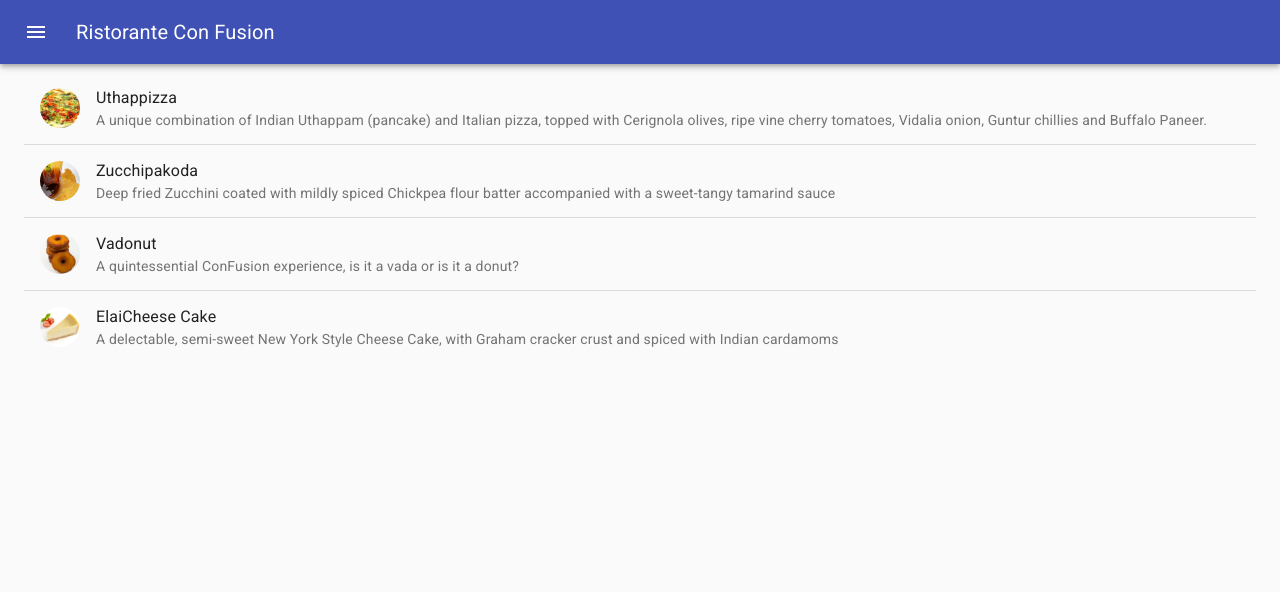
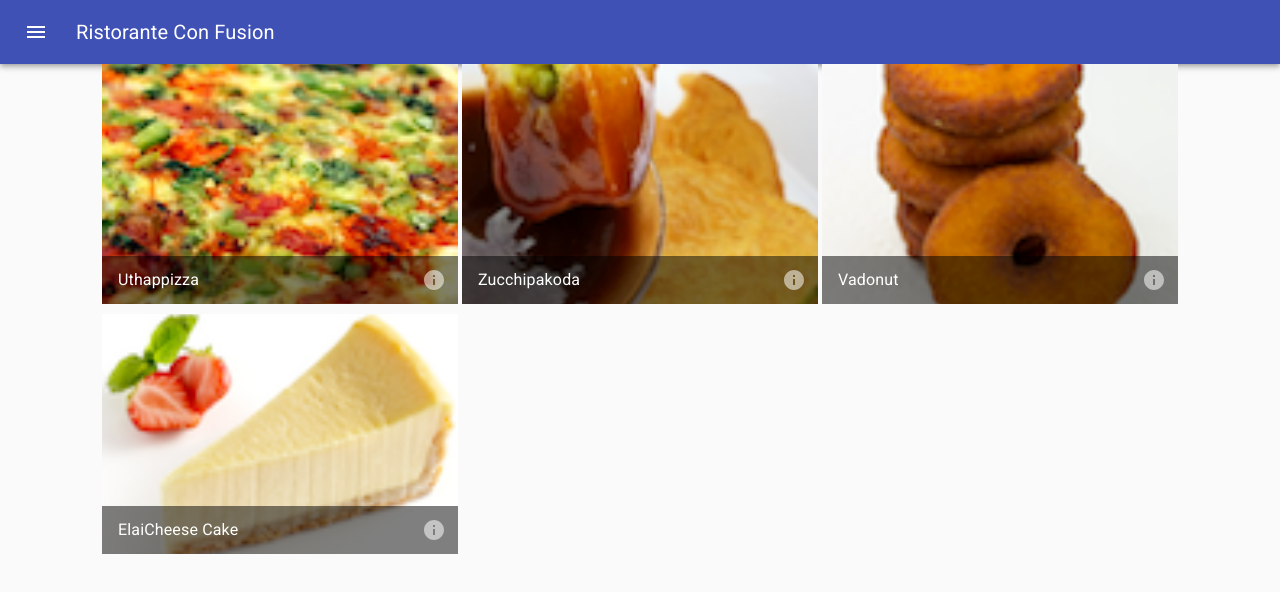
Before and after one commit to jmuppala/confusion-react-16.3.1, a React (Create React App) app: page / in a window 1280 px wide. Shown: the top 592 px of the page. Built offline with nearby package versions, Linux system fonts and the light colour scheme.

Commit message:
Components Part 2

```diff
--- a/src/components/MenuComponent.js
+++ b/src/components/MenuComponent.js
@@ -1,83 +1,84 @@
-import React from 'react';
+import React, { useState } from 'react';
 import { makeStyles } from '@material-ui/core/styles';
-import List from '@material-ui/core/List';
-import ListItem from '@material-ui/core/ListItem';
-import Divider from '@material-ui/core/Divider';
-import ListItemText from '@material-ui/core/ListItemText';
-import ListItemAvatar from '@material-ui/core/ListItemAvatar';
-import Avatar from '@material-ui/core/Avatar';
+import GridList from '@material-ui/core/GridList';
+import GridListTile from '@material-ui/core/GridListTile';
+import GridListTileBar from '@material-ui/core/GridListTileBar';
+import IconButton from '@material-ui/core/IconButton';
+import InfoIcon from '@material-ui/icons/Info';
+import Card from '@material-ui/core/Card';
+import CardActionArea from '@material-ui/core/CardActionArea';
+import CardContent from '@material-ui/core/CardContent';
+import CardMedia from '@material-ui/core/CardMedia';
+import Typography from '@material-ui/core/Typography';
+import { DISHES } from '../shared/dishes';
 
 const useStyles = makeStyles((theme) => ({
   root: {
     width: '100%',
-  }
+    display: 'flex',
+    flexWrap: 'wrap',
+    justifyContent: 'space-around',
+    overflow: 'hidden',
+  },
+  gridList: {
+    width: 1080,
+    height: 500,
+  },
+  icon: {
+    color: 'rgba(255, 255, 255, 0.54)',
+  },
+  media: {
+    height: 480,
+  },
 }));
 
-function MenuItem({ dish }) {
+function DishCard ({ dish, classes }) {
     return(
-        <ListItem alignItems="flex-start">
-            <ListItemAvatar>
-                <Avatar alt={dish.name} src={dish.image} />
-            </ListItemAvatar>
-            <ListItemText
-            primary={dish.name}
-            secondary={dish.description}
-            />
-        </ListItem>
+      <Card className={classes.root} variant="outlined">
+        <CardActionArea>
+          <CardMedia
+            className={classes.media}
+            image={dish.image}
+            title={dish.name}
+          />
+          <CardContent>
+            <Typography gutterBottom variant="h5" component="h2">
+              {dish.name}
+            </Typography>
+            <Typography variant="body2" color="textSecondary" component="p">
+              {dish.description}
+            </Typography>
+          </CardContent>
+        </CardActionArea>
+      </Card>
     );
 }
 
 export default function MenuList() {
   const classes = useStyles();
 
-  const dishes = [
-    {
-      id: 0,
-      name:'Uthappizza',
-      image: 'assets/images/uthappizza.png',
-      category: 'mains',
-      label:'Hot',
-      price:'4.99',
-      description:'A unique combination of Indian Uthappam (pancake) and Italian pizza, topped with Cerignola olives, ripe vine cherry tomatoes, Vidalia onion, Guntur chillies and Buffalo Paneer.'                        },
-   {
-      id: 1,
-      name:'Zucchipakoda',
-      image: 'assets/images/zucchipakoda.png',
-      category: 'appetizer',
-      label:'',
-      price:'1.99',
-      description:'Deep fried Zucchini coated with mildly spiced Chickpea flour batter accompanied with a sweet-tangy tamarind sauce'                        },
-   {
-      id: 2,
-      name:'Vadonut',
-      image: 'assets/images/vadonut.png',
-      category: 'appetizer',
-      label:'New',
-      price:'1.99',
-      description:'A quintessential ConFusion experience, is it a vada or is it a donut?'                        },
-   {
-      id: 3,
-      name:'ElaiCheese Cake',
-      image: 'assets/images/elaicheesecake.png',
-      category: 'dessert',
-      label:'',
-      price:'2.99',
-      description:'A delectable, semi-sweet New York Style Cheese Cake, with Graham cracker crust and spiced with Indian cardamoms'                        }
-   ];
+  const [selectedDish, setSelectedDish] = useState(null);
+
+  const dishes = DISHES;
 
   return (
-    <List className={classes.root}>
-        { dishes.map((dish, index) => {
-            return (
-                <React.Fragment key={dish.id}>
-                    <MenuItem dish={dish} />
-                    { (index < dishes.length - 1) ?
-                        <Divider component="li" />
-                        : null
+    <div className={classes.root}>
+        <GridList cellHeight={240} cols={3} className={classes.gridList}>
+            { dishes.map((dish) => (
+                <GridListTile key={dish.id} onClick={() => setSelectedDish(dish)}>
+                    <img src={dish.image} alt={dish.name} />
+                    <GridListTileBar
+                    title={dish.name}
+                    actionIcon={
+                        <IconButton aria-label={`info about ${dish.name}`} className={classes.icon}>
+                        <InfoIcon />
+                        </IconButton>
                     }
-                </React.Fragment>
-            );
-        })}
-    </List>
+                    />
+                </GridListTile>
+            ))}
+        </GridList>
+        {selectedDish ? <DishCard dish={selectedDish} classes={classes} /> : null }
+    </div>
   );
 }
--- /dev/null
+++ b/src/shared/dishes.js
@@ -0,0 +1,186 @@
+export const DISHES =
+    [
+        {
+        id: 0,
+        name:'Uthappizza',
+        image: 'assets/images/uthappizza.png',
+        category: 'mains',
+        label:'Hot',
+        price:'4.99',
+        description:'A unique combination of Indian Uthappam (pancake) and Italian pizza, topped with Cerignola olives, ripe vine cherry tomatoes, Vidalia onion, Guntur chillies and Buffalo Paneer.',
+        comments: [
+            {
+            id: 0,
+            rating: 5,
+            comment: "Imagine all the eatables, living in conFusion!",
+            author: "John Lemon",
+            date: "2012-10-16T17:57:28.556094Z"
+            },
+            {
+            id: 1,
+            rating: 4,
+            comment: "Sends anyone to heaven, I wish I could get my mother-in-law to eat it!",
+            author: "Paul McVites",
+            date: "2014-09-05T17:57:28.556094Z"
+            },
+            {
+            id: 2,
+            rating: 3,
+            comment: "Eat it, just eat it!",
+            author: "Michael Jaikishan",
+            date: "2015-02-13T17:57:28.556094Z"
+            },
+            {
+            id: 3,
+            rating: 4,
+            comment: "Ultimate, Reaching for the stars!",
+            author: "Ringo Starry",
+            date: "2013-12-02T17:57:28.556094Z"
+            },
+            {
+            id: 4,
+            rating: 2,
+            comment: "It's your birthday, we're gonna party!",
+            author: "25 Cent",
+            date: "2011-12-02T17:57:28.556094Z"
+            }
+        ]                        },
+        {
+        id: 1,
+        name:'Zucchipakoda',
+        image: 'assets/images/zucchipakoda.png',
+        category: 'appetizer',
+        label:'',
+        price:'1.99',
+        description:'Deep fried Zucchini coated with mildly spiced Chickpea flour batter accompanied with a sweet-tangy tamarind sauce',
+        comments: [
+            {
+            id: 0,
+            rating: 5,
+            comment: "Imagine all the eatables, living in conFusion!",
+            author: "John Lemon",
+            date: "2012-10-16T17:57:28.556094Z"
+            },
+            {
+            id: 1,
+            rating: 4,
+            comment: "Sends anyone to heaven, I wish I could get my mother-in-law to eat it!",
+            author: "Paul McVites",
+            date: "2014-09-05T17:57:28.556094Z"
+            },
+            {
+            id: 2,
+            rating: 3,
+            comment: "Eat it, just eat it!",
+            author: "Michael Jaikishan",
+            date: "2015-02-13T17:57:28.556094Z"
+            },
+            {
+            id: 3,
+            rating: 4,
+            comment: "Ultimate, Reaching for the stars!",
+            author: "Ringo Starry",
+            date: "2013-12-02T17:57:28.556094Z"
+            },
+            {
+            id: 4,
+            rating: 2,
+            comment: "It's your birthday, we're gonna party!",
+            author: "25 Cent",
+            date: "2011-12-02T17:57:28.556094Z"
+            }
+        ]
+        },
+        {
+        id: 2,
+        name:'Vadonut',
+        image: 'assets/images/vadonut.png',
+        category: 'appetizer',
+        label:'New',
+        price:'1.99',
+        description:'A quintessential ConFusion experience, is it a vada or is it a donut?',
+        comments: [
+            {
+            id: 0,
+            rating: 5,
+            comment: "Imagine all the eatables, living in conFusion!",
+            author: "John Lemon",
+            date: "2012-10-16T17:57:28.556094Z"
+            },
+            {
+            id: 1,
+            rating: 4,
+            comment: "Sends anyone to heaven, I wish I could get my mother-in-law to eat it!",
+            author: "Paul McVites",
+            date: "2014-09-05T17:57:28.556094Z"
+            },
+            {
+            id: 2,
+            rating: 3,
+            comment: "Eat it, just eat it!",
+            author: "Michael Jaikishan",
+            date: "2015-02-13T17:57:28.556094Z"
+            },
+            {
+            id: 3,
+            rating: 4,
+            comment: "Ultimate, Reaching for the stars!",
+            author: "Ringo Starry",
+            date: "2013-12-02T17:57:28.556094Z"
+            },
+            {
+            id: 4,
+            rating: 2,
+            comment: "It's your birthday, we're gonna party!",
+            author: "25 Cent",
+            date: "2011-12-02T17:57:28.556094Z"
+            }
+        ]
+        },
+        {
+        id: 3,
+        name:'ElaiCheese Cake',
+        image: 'assets/images/elaicheesecake.png',
+        category: 'dessert',
+        label:'',
+        price:'2.99',
+        description:'A delectable, semi-sweet New York Style Cheese Cake, with Graham cracker crust and spiced with Indian cardamoms',
+        comments: [
+            {
+            id: 0,
+            rating: 5,
+            comment: "Imagine all the eatables, living in conFusion!",
+            author: "John Lemon",
+            date: "2012-10-16T17:57:28.556094Z"
+            },
+            {
+            id: 1,
+            rating: 4,
+            comment: "Sends anyone to heaven, I wish I could get my mother-in-law to eat it!",
+            author: "Paul McVites",
+            date: "2014-09-05T17:57:28.556094Z"
+            },
+            {
+            id: 2,
+            rating: 3,
+            comment: "Eat it, just eat it!",
+            author: "Michael Jaikishan",
+            date: "2015-02-13T17:57:28.556094Z"
+            },
+            {
+            id: 3,
+            rating: 4,
+            comment: "Ultimate, Reaching for the stars!",
+            author: "Ringo Starry",
+            date: "2013-12-02T17:57:28.556094Z"
+            },
+            {
+            id: 4,
+            rating: 2,
+            comment: "It's your birthday, we're gonna party!",
+            author: "25 Cent",
+            date: "2011-12-02T17:57:28.556094Z"
+            }
+        ]
+        }
+    ];
```
